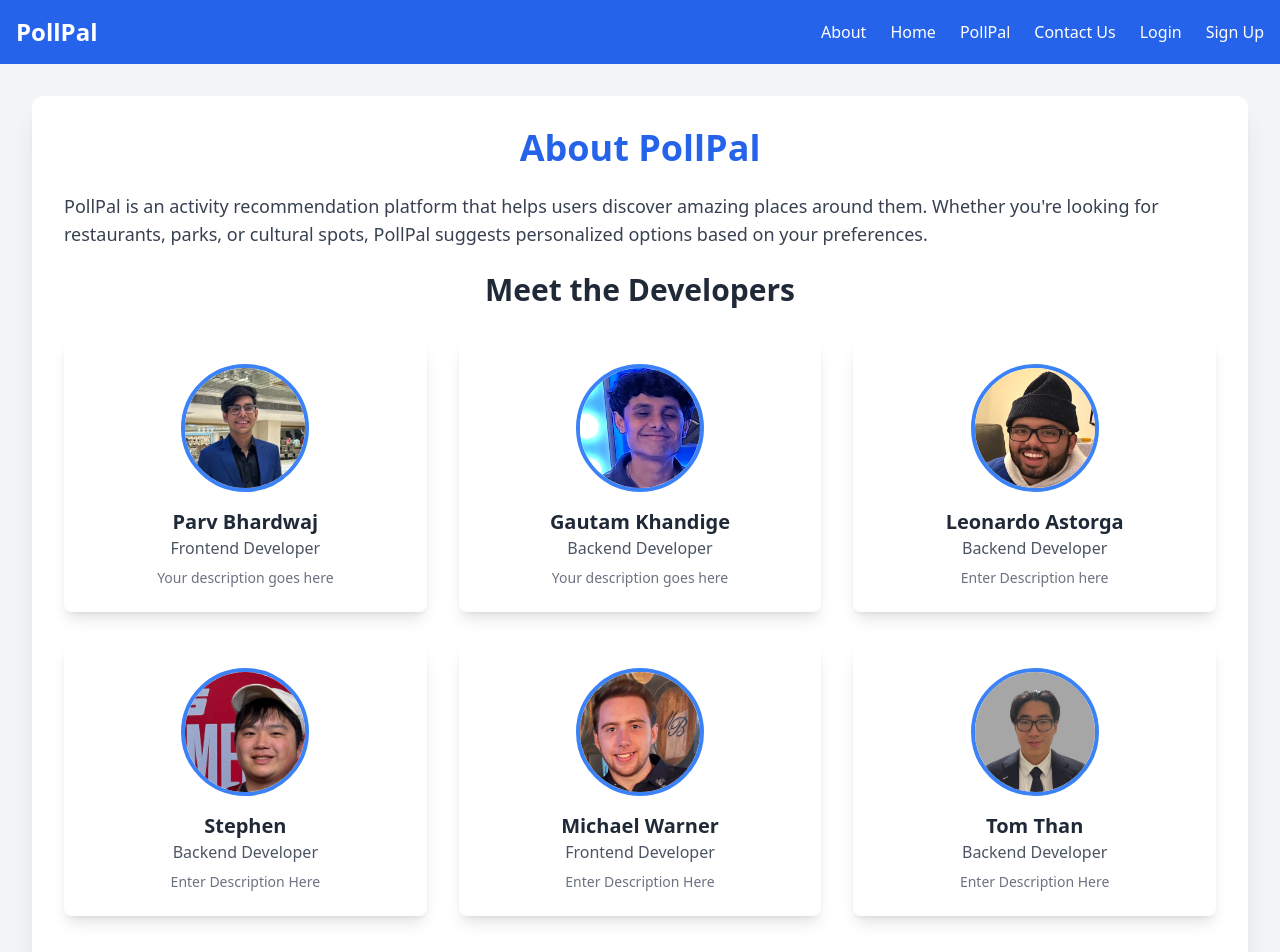
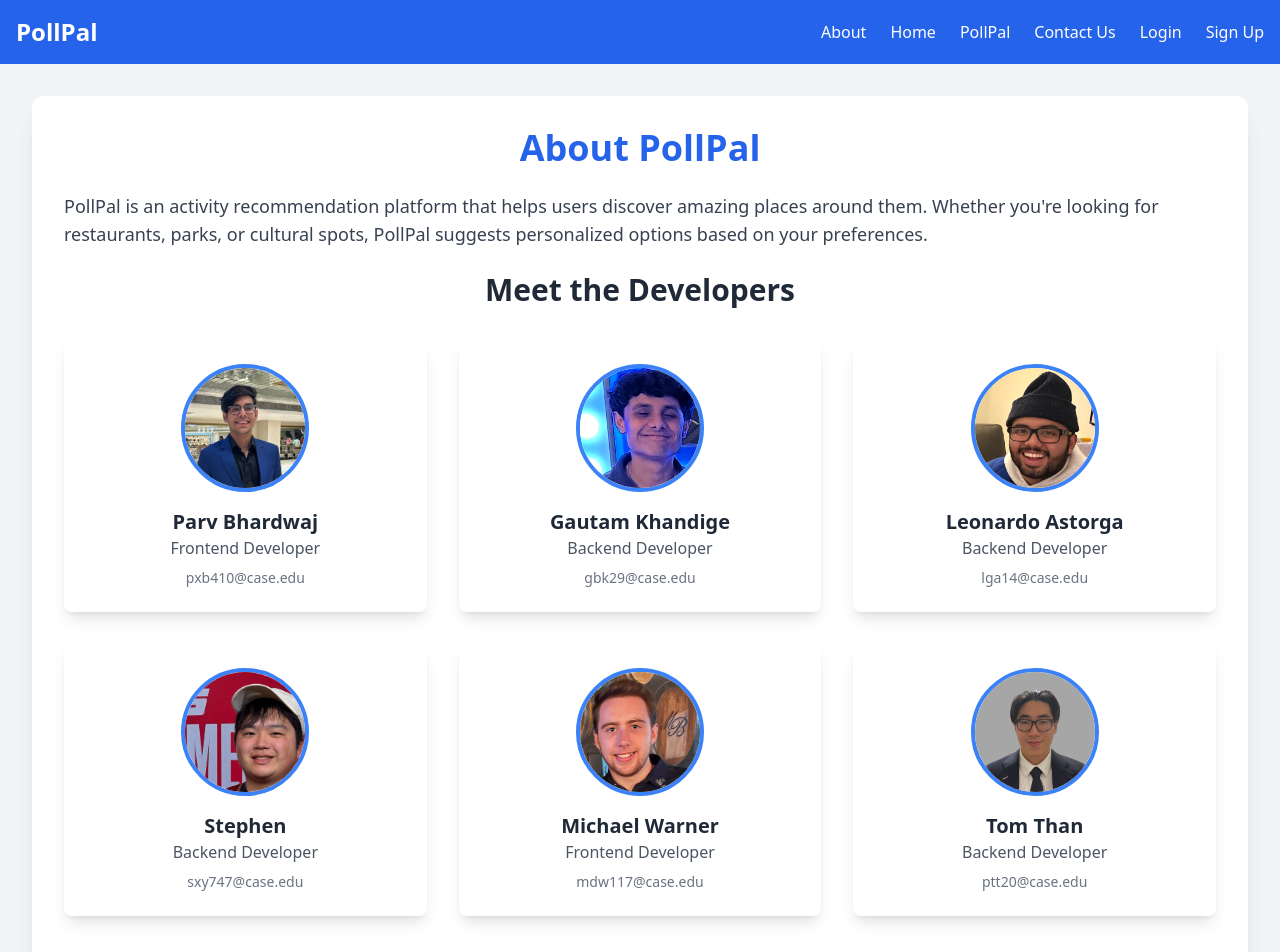
Before and after one commit to Geargoblin/CSDS395_2025Spring_PollPal, a React (Create React App) app in the folder frontend/: page /about in a window 1280 px wide. Shown: the top 952 px of the page. Built offline with nearby package versions, Linux system fonts and the light colour scheme.

Commit message:
About Page Emails

```diff
--- a/frontend/src/Pages/About/About.js
+++ b/frontend/src/Pages/About/About.js
@@ -14,49 +14,49 @@ const developers = [
     name: "Parv Bhardwaj",
     title: "Frontend Developer",
     image: image3,
-    description: "Your description goes here"
+    description: "pxb410@case.edu"
   },
   {
     name: "Gautam Khandige",
     title: "Backend Developer",
     image: image1,
-    description: "Your description goes here"
+    description: "gbk29@case.edu"
   },
   {
     name: "Leonardo Astorga",
     title: "Backend Developer",
     image: image2,
-    description: "Enter Description here"
+    description: "lga14@case.edu"
   },
   {
     name: "Stephen ",
     title: "Backend Developer",
     image: image4,
-    description: "Enter Description Here"
+    description: "sxy747@case.edu"
   },
   {
     name: "Michael Warner",
     title: "Frontend Developer",
     image: image5,
-    description: "Enter Description Here"
+    description: "mdw117@case.edu"
   },
   {
     name: "Tom Than",
     title: "Backend Developer",
     image: image6,
-    description: "Enter Description Here"
+    description: "ptt20@case.edu"
   },
   {
     name: "Max Zweiback",
     title: "Frontend Developer",
     image: image7,
-    description: "Enter Description Here"
+    description: "mmz34@case.edu"
   },
   {
     name: "Jacob Hall",
     title: "Backend Developer",
     image: image8,
-    description: "Enter Description Here"
+    description: "jlh277@case.edu"
   }
 ];
 
```
